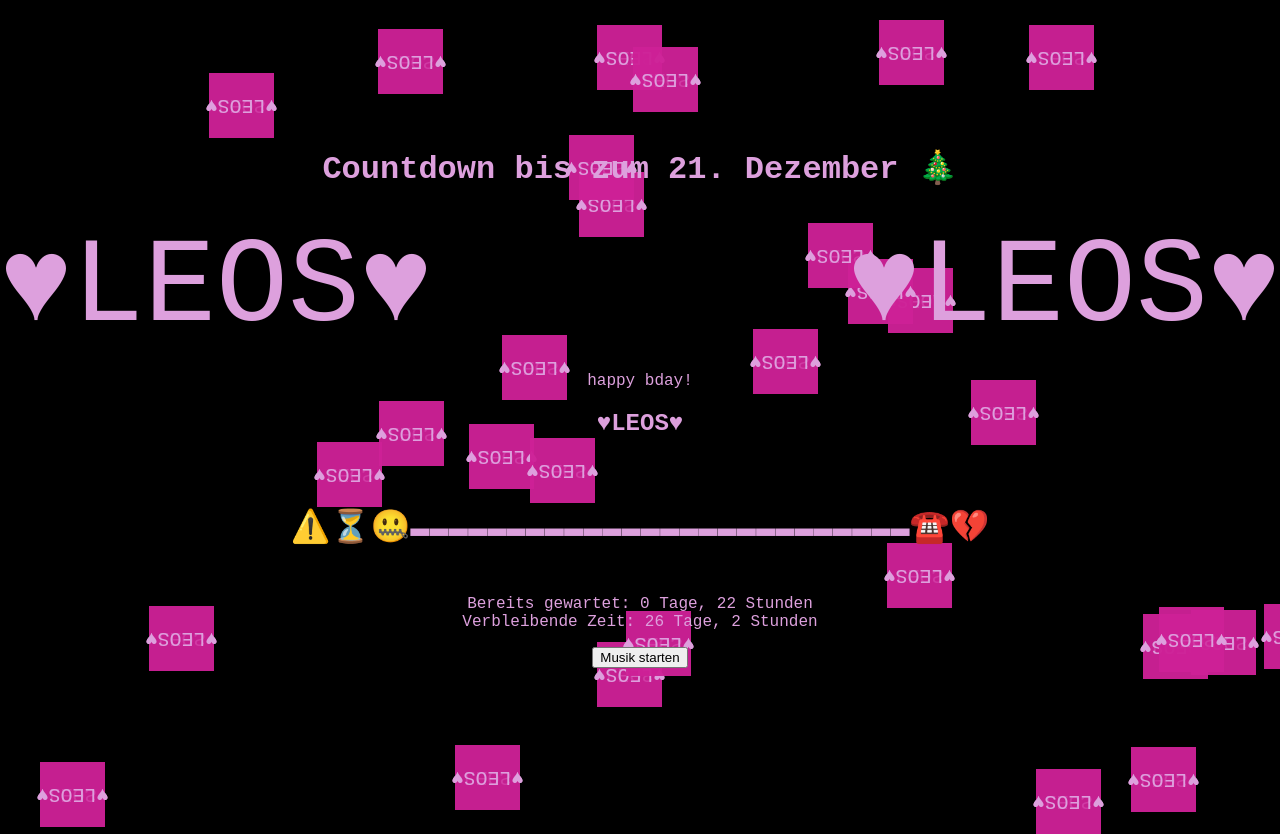
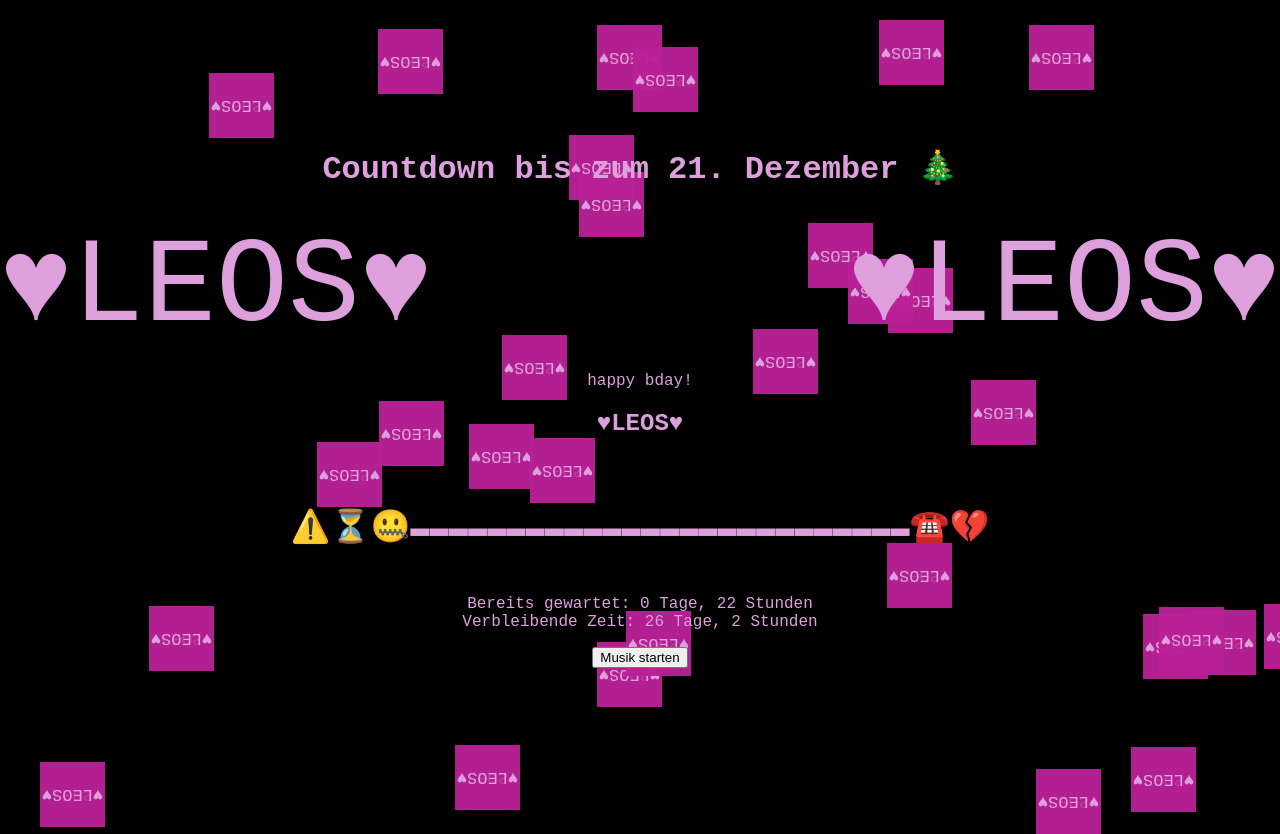
Before and after one commit to kURRRTkURRRTkURRRT/waiting-for, a plain HTML site: page index.html in a window 1280 px wide. Shown: the top 834 px of the page. Drawn offline with Linux system fonts and the light colour scheme.

Commit message:
Update index.html

```diff
--- a/index.html
+++ b/index.html
@@ -71,11 +71,11 @@
             position: absolute;
             width: 65px;
             height: 65px;
-            background: rgba(205, 033, 150, 0.8);
+            background: rgba(185, 033, 150, 0.8);
             display: flex;
             justify-content: center;
             align-items: center;
-            font-size: 20px;
+            font-size: 17px;
         }
         .front { transform: translateZ(25px); }
         .back { transform: rotateY(180deg) translateZ(25px); }
```
